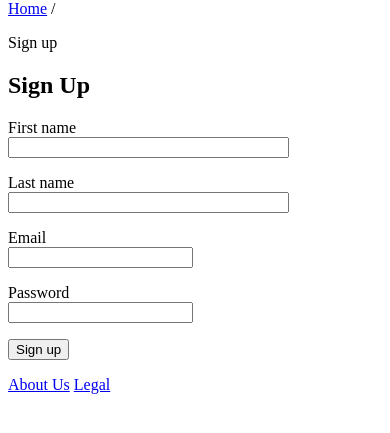
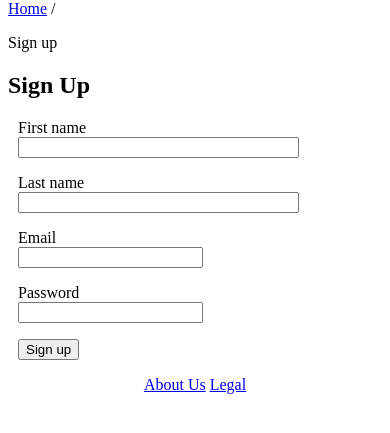
Before and after one commit to phyrenight/detailers, a Flask app: page /signup in a window 390 px wide. Shown: the part 98-531 px from the top of the page. Run offline with Flask 2, Linux system fonts and the light colour scheme; parts of the project's set-up code (start-up, migrations or seed data) failed here and were passed over.

Commit message:
makemain responsive

```diff
--- a/detailers/app/static/css/styles.css
+++ b/detailers/app/static/css/styles.css
@@ -6,3 +6,23 @@ header {
 #login_container {
   text-align: right;
 }
+
+/*footer section */
+
+footer {
+  text-align: center;
+}
+
+/* main section */
+main {
+  text-align: center;
+}
+
+@media ( min-width: 360px){
+  main {
+    text-align: left;
+  }
+  main form, main .appointment-div {
+    margin-left: 10px;
+  }
+}
```
Also changed, not shown: detailers/app/templates/viewappointments.html (+7 -5 lines).
